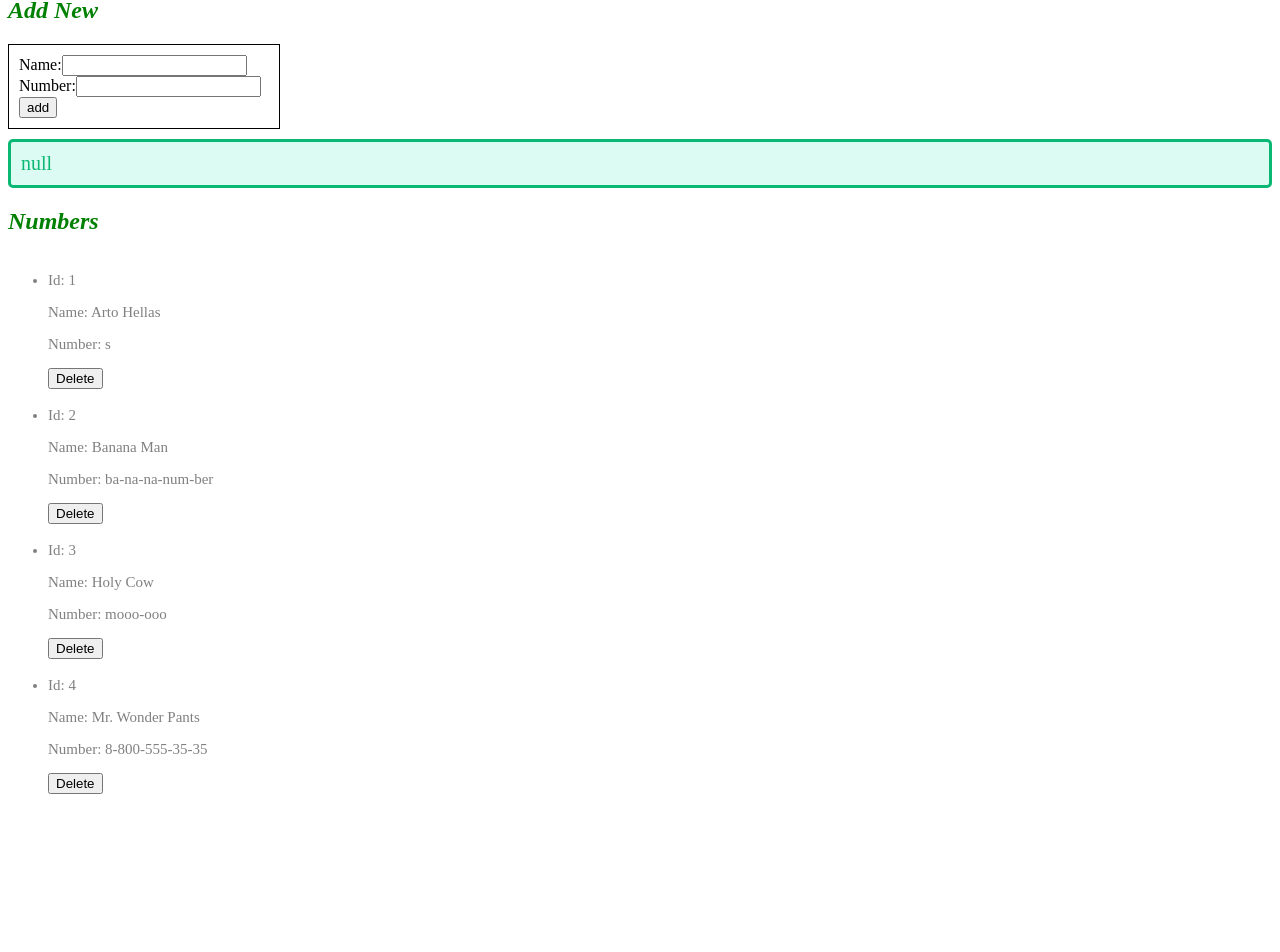
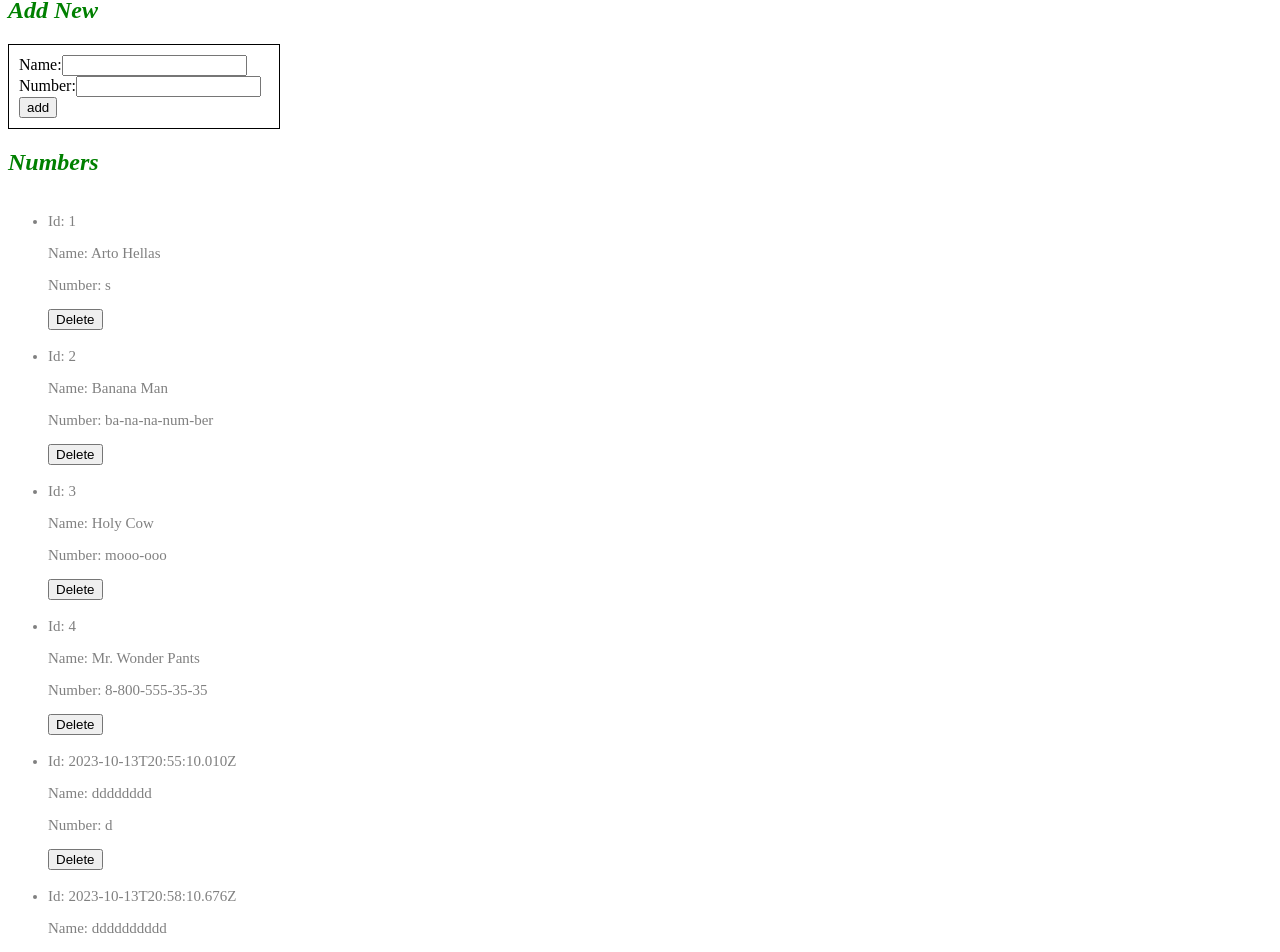
Before and after one commit to sonata22/FullStack_part2, a React (Vite) app in the folder Phonebook/: page / in a window 1280 px wide. Shown: the part 111-1063 px from the top of the page. Before the commit the page ends 921 px from the top, so only its background shows below. Built offline with nearby package versions, Linux system fonts and the light colour scheme; data requests are answered from the project's data file.

Commit message:
done part

```diff
--- a/Phonebook/db.json
+++ b/Phonebook/db.json
@@ -19,6 +19,21 @@
       "name": "Mr. Wonder Pants",
       "number": "8-800-555-35-35",
       "id": 4
+    },
+    {
+      "id": "2023-10-13T20:55:10.010Z",
+      "name": "dddddddd",
+      "number": "d"
+    },
+    {
+      "id": "2023-10-13T20:58:10.676Z",
+      "name": "dddddddddd",
+      "number": "ddd"
+    },
+    {
+      "id": "2023-10-13T20:58:56.150Z",
+      "name": "ddd",
+      "number": ""
     }
   ]
 }
--- a/Phonebook/src/App.jsx
+++ b/Phonebook/src/App.jsx
@@ -5,13 +5,35 @@ import Filter from './components/Filter'
 import PersonsForm from './components/PersonsForm'
 import personService from './services/persons'
 
-const Notification = ({ message }) => {
+const Notification = ({ message, submitted }) => {
   if (message === null) {
     return null
   }
 
+  const successStyle = {
+    color: "green",
+    background: "blue",
+    fontSize: 20,
+    borderStyle: "solid",
+    borderRadius: 5,
+    padding: 10,
+    marginBottom: 10,
+    marginTop: 10
+  }
+
+  const errorStyle = {
+    color: "red",
+    background: "blue",
+    fontSize: 20,
+    borderStyle: "solid",
+    borderRadius: 5,
+    padding: 10,
+    marginBottom: 10,
+    marginTop: 10
+  }
+
   return (
-    <div className='submited'>
+    <div className={`${submitted === "errorStyle" ? errorStyle : successStyle}`}>
       {message}
     </div>
   )
@@ -31,7 +53,8 @@ const App = () => {
   const [newName, setNewName] = useState('')
   const [newPhoneNum, setNewPhoneNum] = useState('')
   const [searchQuery, setSearchQuery] = useState('')
-  const [successMessage, setSuccessMessage] = useState("null")
+  const [successMessage, setSuccessMessage] = useState(null)
+  const [errorMessage, setErrorMessage] = useState(null)
 
   const doesExist = () => {
     for (const person of persons) {
@@ -58,6 +81,15 @@ const App = () => {
                 person => person.id == existingPerson.id
                   ? person = response : person = person))
           })
+          .catch((error) => {
+            setErrorMessage(
+              `Information of '${changedPerson.name}' was already deleted from server.`
+            )
+            setPersons(persons.filter(person => person.id !== changedPerson.id))
+            setTimeout(() => {
+              setErrorMessage(null)
+            }, 5000)
+          })
         setNewName('')
         setNewPhoneNum('')
       }
@@ -76,7 +108,7 @@ const App = () => {
         })
         .then(() => {
           setSuccessMessage(
-            `${personObject.name}'s successfully added to the Phonebook.`
+            `${personObject.name} successfully added to the Phonebook.`
           )
           setTimeout(() => {
             setSuccessMessage(null)
@@ -116,7 +148,8 @@ const App = () => {
           newPhoneNum={newPhoneNum}
           handlePhoneNumChange={handlePhoneNumChange}
         />
-        <Notification message={successMessage} />
+        <Notification message={successMessage} styleOption={"successStyle"} />
+        <Notification message={errorMessage} styleOption={"errorStyle"} />
       </div>
       <h2>Numbers</h2>
       <Persons personsFiltered={personsFiltered} handleDelete={handleDelete} />
--- a/Phonebook/src/index.css
+++ b/Phonebook/src/index.css
@@ -16,8 +16,8 @@ li {
 }
 
 .submited {
-    color: rgb(11, 184, 115);
-    background: rgba(195, 249, 234, 0.578);
+    color: #0bb873;
+    background: #c3f9ea93;
     font-size: 20px;
     border-style: solid;
     border-radius: 5px;
@@ -25,3 +25,14 @@ li {
     margin-bottom: 10px;
     margin-top: 10px;
 }
+
+.error {
+    color: #b80b4b;
+    background: #d6266493;
+    font-size: 20px;
+    border-style: solid;
+    border-radius: 5px;
+    padding: 10px;
+    margin-bottom: 10px;
+    margin-top: 10px;
+}
```
